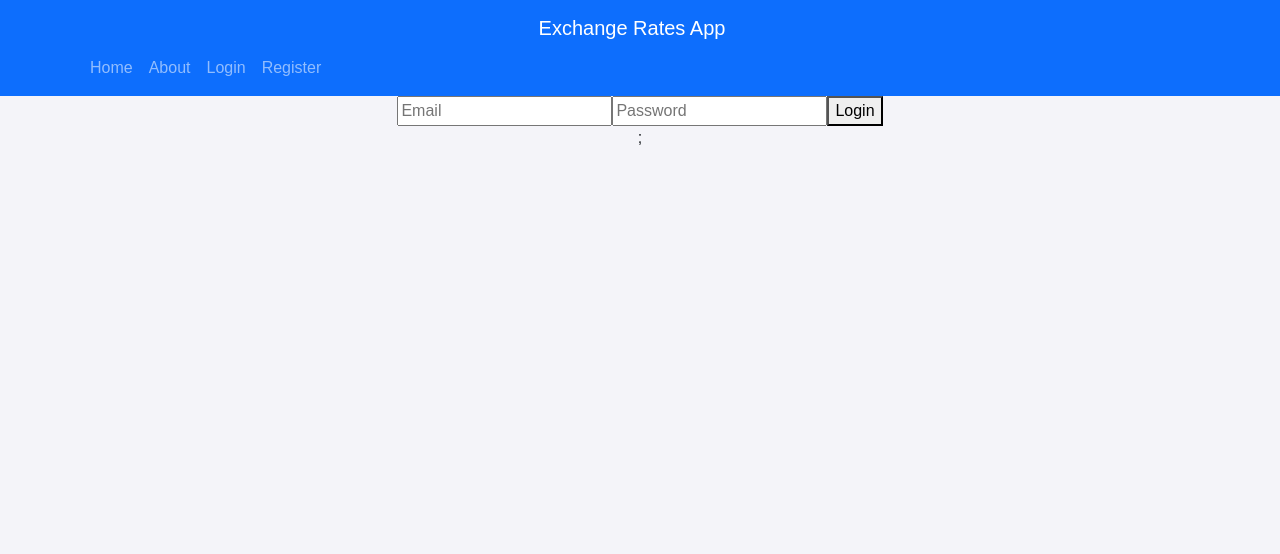
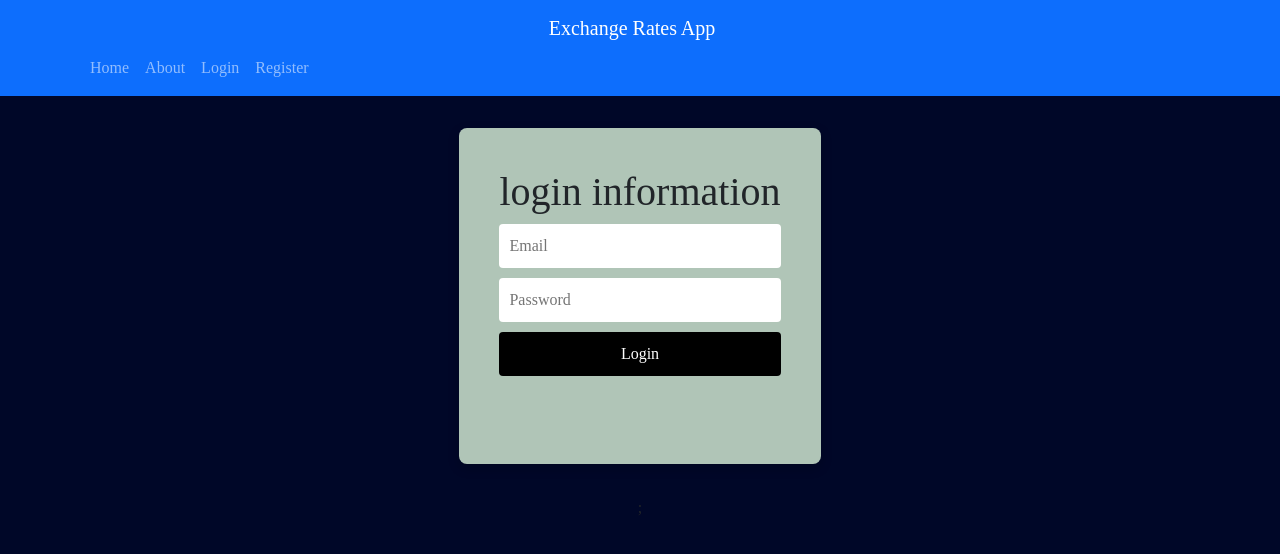
Before and after one commit to achoi28/Web422, a Next.js app: page /login in a window 1280 px wide. Shown: the top 554 px of the page. Built offline with nearby package versions, Linux system fonts and the light colour scheme.

Commit message:
Added the register component with css

```diff
--- a/src/Components/layout.js
+++ b/src/Components/layout.js
@@ -15,6 +15,7 @@ const Layout = ({ children }) => {
     const handleStorageChange = () => {
       setAuthStatus(isAuthenticated());
     };
+
 
     window.addEventListener('storage', handleStorageChange);
 
@@ -34,7 +35,7 @@ const Layout = ({ children }) => {
             {authStatus ? (
               <>
                 <Nav.Link as={Link} href="/favourites">Favorites</Nav.Link>
-                <Nav.Link href="#" onClick={(e) => { e.preventDefault(); logout(); }}>Sign out</Nav.Link>
+                <Nav.Link href="#" onClick={(e) => { e.preventDefault(); logout(); alert('you are signed out') }}>Sign out</Nav.Link>
               </>
             ) : (
               <>
--- a/src/pages/login.js
+++ b/src/pages/login.js
@@ -1,6 +1,7 @@
 import { useState } from 'react';
 import { useAuth } from '../useAuth';
 import { useRouter } from 'next/router';
+import "@/styles/login.module.css"
 
 const LoginPage = () => {
   const [email, setEmail] = useState('');
@@ -25,23 +26,31 @@ const LoginPage = () => {
   }
 
   return (
-    <form onSubmit={handleSubmit}>
+    <div className="login-container">
+      <div className='login-box'>
+    <form className='login-form' onSubmit={handleSubmit}>
+      <h1>login information</h1>
       <input
         type="email"
+        className='input-field'
         value={email}
         onChange={(e) => setEmail(e.target.value)}
         placeholder="Email"
       />
       <input
         type="password"
+        className='input-field'
         value={password}
         onChange={(e) => setPassword(e.target.value)}
         placeholder="Password"
       />
-      <button type="submit">Login</button>
+      <button className='button' type="submit">Login</button>
       {error && <p>{error}</p>}
+      <br/>
+      <br/>
     </form>
+    </div>
+    </div>
   );
 };
-
 export default LoginPage;
--- a/src/styles/globals.css
+++ b/src/styles/globals.css
@@ -1,119 +1,15 @@
-/* :root {
-  --max-width: 1100px;
-  --border-radius: 12px;
-  --font-mono: ui-monospace, Menlo, Monaco, "Cascadia Mono", "Segoe UI Mono",
-    "Roboto Mono", "Oxygen Mono", "Ubuntu Monospace", "Source Code Pro",
-    "Fira Mono", "Droid Sans Mono", "Courier New", monospace;
-
-  --foreground-rgb: 0, 0, 0;
-  --background-start-rgb: 214, 219, 220;
-  --background-end-rgb: 255, 255, 255;
-
-  --primary-glow: conic-gradient(
-    from 180deg at 50% 50%,
-    #16abff33 0deg,
-    #0885ff33 55deg,
-    #54d6ff33 120deg,
-    #0071ff33 160deg,
-    transparent 360deg
-  );
-  --secondary-glow: radial-gradient(
-    rgba(255, 255, 255, 1),
-    rgba(255, 255, 255, 0)
-  );
-
-  --tile-start-rgb: 239, 245, 249;
-  --tile-end-rgb: 228, 232, 233;
-  --tile-border: conic-gradient(
-    #00000080,
-    #00000040,
-    #00000030,
-    #00000020,
-    #00000010,
-    #00000010,
-    #00000080
-  );
-
-  --callout-rgb: 238, 240, 241;
-  --callout-border-rgb: 172, 175, 176;
-  --card-rgb: 180, 185, 188;
-  --card-border-rgb: 131, 134, 135;
+/* styles/globals.css */
+* {
+  font-family: "Poppins";
 }
 
-@media (prefers-color-scheme: dark) {
-  :root {
-    --foreground-rgb: 255, 255, 255;
-    --background-start-rgb: 0, 0, 0;
-    --background-end-rgb: 0, 0, 0;
-
-    --primary-glow: radial-gradient(rgba(1, 65, 255, 0.4), rgba(1, 65, 255, 0));
-    --secondary-glow: linear-gradient(
-      to bottom right,
-      rgba(1, 65, 255, 0),
-      rgba(1, 65, 255, 0),
-      rgba(1, 65, 255, 0.3)
-    );
-
-    --tile-start-rgb: 2, 13, 46;
-    --tile-end-rgb: 2, 5, 19;
-    --tile-border: conic-gradient(
-      #ffffff80,
-      #ffffff40,
-      #ffffff30,
-      #ffffff20,
-      #ffffff10,
-      #ffffff10,
-      #ffffff80
-    );
-
-    --callout-rgb: 20, 20, 20;
-    --callout-border-rgb: 108, 108, 108;
-    --card-rgb: 100, 100, 100;
-    --card-border-rgb: 200, 200, 200;
-  }
-}
-
-* {
-  box-sizing: border-box;
-  padding: 0;
-  margin: 0;
-}
-
-html,
-body {
-  max-width: 100vw;
-  overflow-x: hidden;
-}
-
-body {
-  color: rgb(var(--foreground-rgb));
-  background: linear-gradient(
-      to bottom,
-      transparent,
-      rgb(var(--background-end-rgb))
-    )
-    rgb(var(--background-start-rgb));
-}
-
-a {
-  color: inherit;
-  text-decoration: none;
-}
-
-@media (prefers-color-scheme: dark) {
-  html {
-    color-scheme: dark;
-  }
-} */
-
-/* styles/styles.css */
-/* styles/styles.css */
-
-body {
+ body {
   font-family: Arial, sans-serif;
   margin: 0;
   padding: 0;
-  background-color: #f4f4f9;
+  background-color: #000728;
+  color: grey(160, 29, 29);
+
 }
 
 .layout {
@@ -227,3 +123,72 @@ body {
 .currency-table th {
   background-color: #f4f4f9;
 }
+
+
+
+
+
+
+/* login page */
+
+
+.login-container {
+  display: flex;
+  justify-content: center;
+  align-items: center;
+   height: 50vh;
+
+}
+
+.login-box {
+  background-color: #b0c5b7;
+  padding: 40px;
+  border-radius: 8px;
+  box-shadow: 0 4px 12px rgba(0, 0, 0, 0.2);
+  text-align: center;
+}
+
+.logo {
+  margin-bottom: 20px;
+}
+
+.login-form {
+  display: flex;
+  flex-direction: column;
+}
+
+.input-field {
+  background-color: white;
+  border: none;
+  border-radius: 4px;
+  padding: 10px;
+  margin-bottom: 10px;
+  font-size: 16px;
+}
+
+.button {
+  background-color: black;
+  color: white;
+  border: none;
+  border-radius: 4px;
+  padding: 10px;
+  font-size: 16px;
+  cursor: pointer;
+}
+
+.button:hover {
+  background-color: #333;
+}
+
+.footer {
+  margin-top: 20px;
+}
+
+.footer a {
+  color: white;
+  text-decoration: none;
+}
+
+.footer a:hover {
+  text-decoration: underline;
+}
```
Also changed, not shown: src/pages/register.js (+20 -0 lines), src/styles/login.module.css (added).
